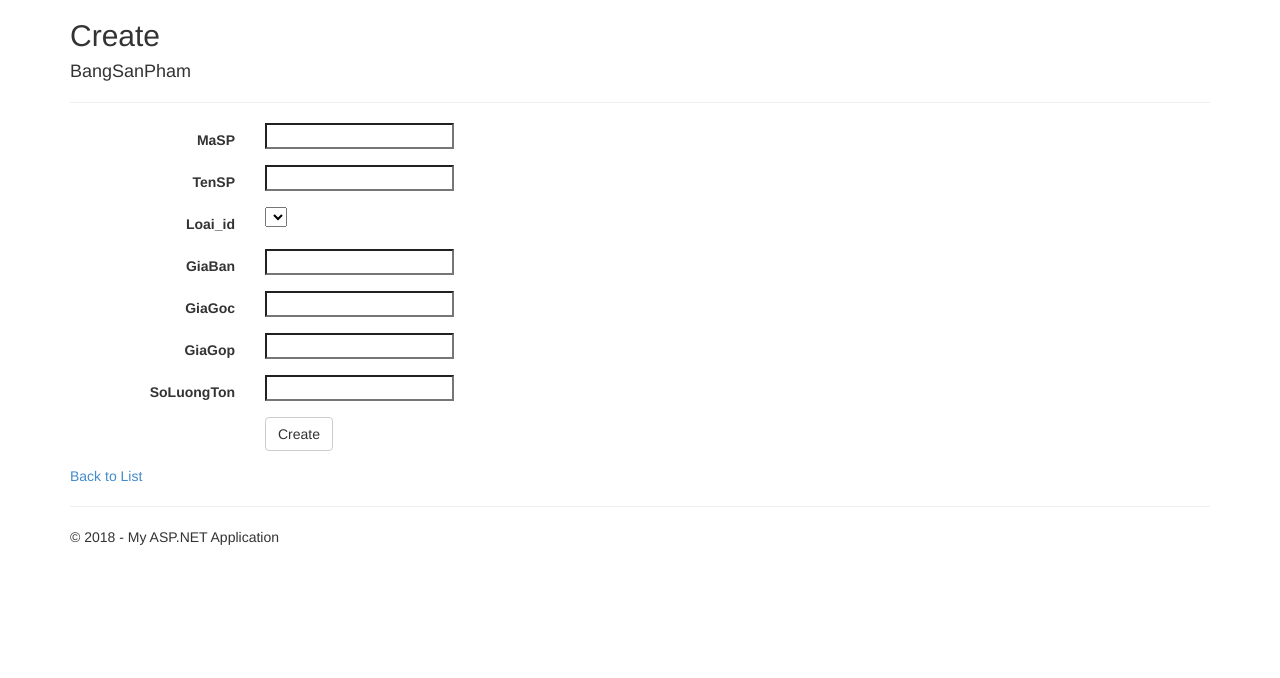
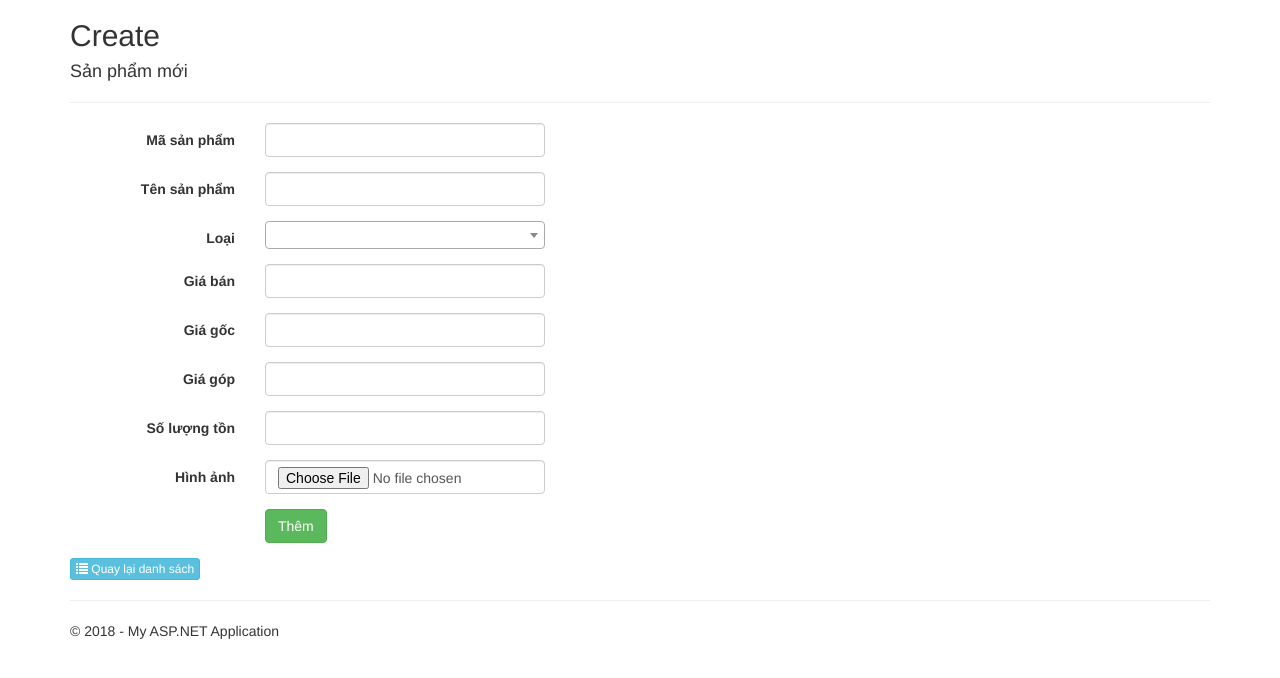
Before and after one commit to huukha/quyettien, an ASP.NET MVC app: page /Create/Create in a window 1280 px wide. Shown: the part 51-729 px from the top of the page. Run offline with ASP.NET Core 8 and stand-ins for ASP.NET MVC 5, Linux system fonts and the light colour scheme; lists and menus that the app fills with data are empty; the project's own start-up code is not run, and a stand-in starts its controllers and pages; some libraries are stand-ins or nearby versions.

Commit message:
viet sub

```diff
--- a/QuyetTien/Controllers/CreateController.cs
+++ b/QuyetTien/Controllers/CreateController.cs
@@ -7,6 +7,7 @@ using System.Net;
 using System.Web;
 using System.Web.Mvc;
 using QuyetTien;
+using System.Transactions;
 
 namespace QuyetTien.Controllers
 {
@@ -48,17 +49,30 @@ namespace QuyetTien.Controllers
         // more details see http://go.microsoft.com/fwlink/?LinkId=317598.
         [HttpPost]
         [ValidateAntiForgeryToken]
-        public ActionResult Create([Bind(Include="id,MaSP,TenSP,Loai_id,GiaBan,GiaGoc,GiaGop,SoLuongTon")] BangSanPham bangsanpham)
+        public ActionResult Create(BangSanPham model)
         {
+            checkBangSanPham(model);
             if (ModelState.IsValid)
             {
-                db.BangSanPhams.Add(bangsanpham);
+                db.BangSanPhams.Add(model);
                 db.SaveChanges();
                 return RedirectToAction("Index");
             }
 
-            ViewBag.Loai_id = new SelectList(db.LoaiSanPhams, "id", "TenLoai", bangsanpham.Loai_id);
-            return View(bangsanpham);
+            ViewBag.Loai_id = new SelectList(db.LoaiSanPhams, "id", "TenLoai", model.Loai_id);
+            return View(model);
+        }
+
+        private void checkBangSanPham(BangSanPham model)
+        {
+            if (model.GiaGoc <= 0)
+                ModelState.AddModelError("GiaGoc", "Giá gốc phải lớn hơn 0");
+            if (model.GiaBan <= 0)
+                ModelState.AddModelError("GiaBan", "Giá bán phải lớn hơn 0");
+            if (model.GiaGop <= 0)
+                ModelState.AddModelError("GiaGop", "Giá góp phải lớn hơn 0");
+            if (model.SoLuongTon <= 0)
+                ModelState.AddModelError("SoluongTon", "Số lượng tồn phải lớn hơn 0");
         }
 
         // GET: /Create/Edit/5
--- a/QuyetTien/Views/Create/Create.cshtml
+++ b/QuyetTien/Views/Create/Create.cshtml
@@ -7,83 +7,120 @@
 <h2>Create</h2>
 
 
-@using (Html.BeginForm())
+@using (Html.BeginForm("Create", "Create", FormMethod.Post, new { @enctype = "multipart/form-data" }))
 {
     @Html.AntiForgeryToken()
 
     <div class="form-horizontal">
-        <h4>BangSanPham</h4>
+        <h4>Sản phẩm mới</h4>
         <hr />
         @Html.ValidationSummary(true)
 
         <div class="form-group">
-            @Html.LabelFor(model => model.MaSP, new { @class = "control-label col-md-2" })
+            @Html.LabelFor(model => model.MaSP, "Mã sản phẩm", new { @class = "control-label col-md-2" })
             <div class="col-md-10">
-                @Html.EditorFor(model => model.MaSP)
+                @Html.TextBoxFor(model => model.MaSP, new { @class = "form-control" })
                 @Html.ValidationMessageFor(model => model.MaSP)
             </div>
         </div>
 
         <div class="form-group">
-            @Html.LabelFor(model => model.TenSP, new { @class = "control-label col-md-2" })
+            @Html.LabelFor(model => model.TenSP, "Tên sản phẩm", new { @class = "control-label col-md-2" })
             <div class="col-md-10">
-                @Html.EditorFor(model => model.TenSP)
+                @Html.TextBoxFor(model => model.TenSP, new { @class = "form-control" })
                 @Html.ValidationMessageFor(model => model.TenSP)
             </div>
         </div>
 
         <div class="form-group">
-            @Html.LabelFor(model => model.Loai_id, "Loai_id", new { @class = "control-label col-md-2" })
+            @Html.LabelFor(model => model.Loai_id, "Loại", new { @class = "control-label col-md-2" })
             <div class="col-md-10">
-                @Html.DropDownList("Loai_id", String.Empty)
+                @Html.DropDownList("Loai_id", (IEnumerable<SelectListItem>)ViewData["Loai_id"], new { @class = "form-control" })
                 @Html.ValidationMessageFor(model => model.Loai_id)
             </div>
         </div>
 
         <div class="form-group">
-            @Html.LabelFor(model => model.GiaBan, new { @class = "control-label col-md-2" })
+            @Html.LabelFor(model => model.GiaBan, "Giá bán", new { @class = "control-label col-md-2" })
             <div class="col-md-10">
-                @Html.EditorFor(model => model.GiaBan)
+                @Html.TextBoxFor(model => model.GiaBan, new { @class = "form-control", @type = "number" })
                 @Html.ValidationMessageFor(model => model.GiaBan)
             </div>
         </div>
 
         <div class="form-group">
-            @Html.LabelFor(model => model.GiaGoc, new { @class = "control-label col-md-2" })
+            @Html.LabelFor(model => model.GiaGoc, "Giá gốc", new { @class = "control-label col-md-2" })
             <div class="col-md-10">
-                @Html.EditorFor(model => model.GiaGoc)
+                @Html.TextBoxFor(model => model.GiaGoc, new { @class = "form-control", @type = "number" })
                 @Html.ValidationMessageFor(model => model.GiaGoc)
             </div>
         </div>
 
         <div class="form-group">
-            @Html.LabelFor(model => model.GiaGop, new { @class = "control-label col-md-2" })
+            @Html.LabelFor(model => model.GiaGop, "Giá góp", new { @class = "control-label col-md-2" })
             <div class="col-md-10">
-                @Html.EditorFor(model => model.GiaGop)
+                @Html.TextBoxFor(model => model.GiaGop, new { @class = "form-control", @type = "number" })
                 @Html.ValidationMessageFor(model => model.GiaGop)
             </div>
         </div>
 
         <div class="form-group">
-            @Html.LabelFor(model => model.SoLuongTon, new { @class = "control-label col-md-2" })
+            @Html.LabelFor(model => model.SoLuongTon, "Số lượng tồn", new { @class = "control-label col-md-2" })
             <div class="col-md-10">
-                @Html.EditorFor(model => model.SoLuongTon)
+                @Html.TextBoxFor(model => model.SoLuongTon, new { @class = "form-control", @type = "number" })
                 @Html.ValidationMessageFor(model => model.SoLuongTon)
             </div>
         </div>
 
         <div class="form-group">
+            @Html.Label("hinhanh", "Hình ảnh", new { @class = "control-label col-md-2" })
+            <div class="col-md-10">
+                @Html.TextBox("hinhanh", null, new { @class = "form-control", @type = "file", accept = "image/gif, image/jpeg, image/png, image/jpg", onchange = "readURL(this)" })
+                @Html.ValidationMessage("hinhanh")
+                <img src="#" id="img-sp" alt="Alternate Text" class="hidden" style="max-width: 280px"/>
+            </div>
+        </div>
+
+        <div class="form-group">
             <div class="col-md-offset-2 col-md-10">
-                <input type="submit" value="Create" class="btn btn-default" />
+                <input type="submit" value="Thêm" class="btn btn-success" />
             </div>
         </div>
     </div>
 }
 
 <div>
-    @Html.ActionLink("Back to List", "Index")
+    <a href="@Url.Action("Index")" class="btn btn-xs btn-info"><span class="glyphicon glyphicon-list"></span> Quay lại danh sách</a>
 </div>
 
 @section Scripts {
     @Scripts.Render("~/bundles/jqueryval")
+
+
+    <link href="https://cdnjs.cloudflare.com/ajax/libs/select2/4.0.6-rc.0/css/select2.min.css" rel="stylesheet" />
+    <script src="https://cdnjs.cloudflare.com/ajax/libs/select2/4.0.6-rc.0/js/select2.min.js"></script>
+
+    <script>
+        $(document).ready(function () {
+            $('#Loai_id').select2();
+        });
+    </script>
+
 }
+
+<script>
+
+    function readURL(input) {
+        if (input.files && input.files[0]) {
+            var reader = new FileReader();
+
+            reader.onload = function (e) {
+                $('#img-sp')
+                    .attr('src', e.target.result).removeClass("hidden")
+            };
+
+            reader.readAsDataURL(input.files[0]);
+        }
+    }
+
+</script>
```
Also changed, not shown: QuyetTien/Views/Create/Delete.cshtml (+8 -8 lines), QuyetTien/Views/Create/Index.cshtml (+34 -13 lines), QuyetTien/QuyetTien.csproj, 2 other files.
